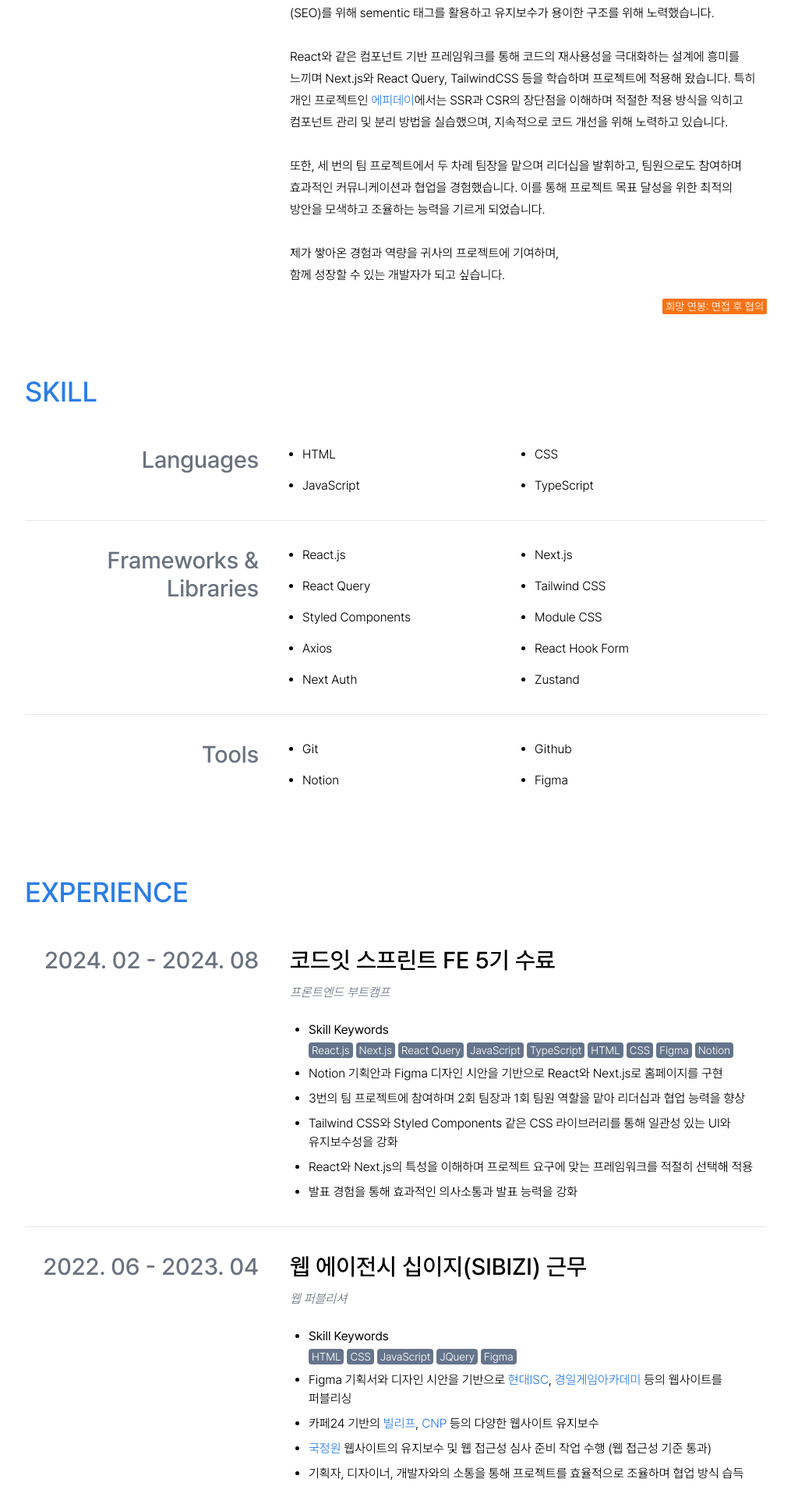
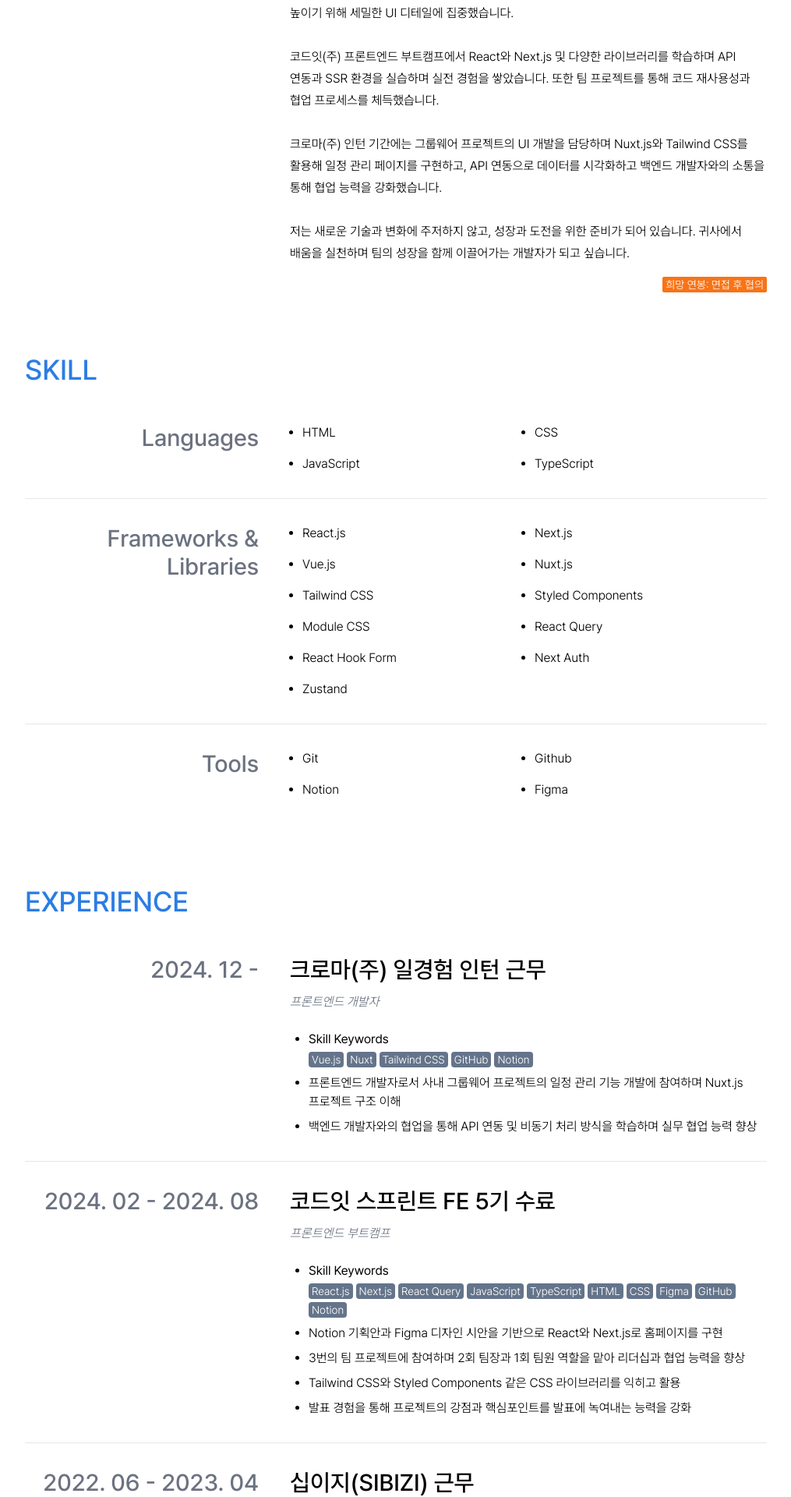
Before and after one commit to O-daeun/portfolio, a Next.js app: page /resume in a window 1280 px wide. Shown: the part 707-2627 px from the top of the page at 78% size, without its empty margins (132-1147 px from the left). Built offline with nearby package versions, Linux system fonts and the light colour scheme.

Commit message:
feat: 인턴 근무 내용 추가

```diff
--- a/components/main-section.tsx
+++ b/components/main-section.tsx
@@ -37,13 +37,11 @@ export default function MainSection({ isMain }: Props) {
             </>
           ) : (
             <p className="text-[21px] ss:text-2xl">
-              <span className="leading-[1.6]">코드 한 줄 한 줄에 제 열정을 담아,</span>
+              <span className="leading-[1.6]">어느 한 곳에 머무르지 않고</span>
               <br />
-              <span className="leading-[1.6]">더 나은 경험을 만드는 개발자가 되겠습니다.</span>
+              <span className="leading-[1.6]">항상 배우고 성장할 준비가 되어있습니다.</span>
               <br />
-              <span className="leading-[1.6]">함께 성장할 기회를 기대하며</span>
-              <br />
-              <span className="leading-[1.6]">만나 뵙기를 바랍니다.</span>
+              <span className="leading-[1.6]">무엇이든 맡겨만 주시면 해내겠습니다.</span>
             </p>
           )}
         </h1>
--- a/components/pages/resume-page/experience-section.tsx
+++ b/components/pages/resume-page/experience-section.tsx
@@ -2,6 +2,16 @@ import BlankLink from '@/components/blank-link';
 import SectionTitle from './section-title';
 
 const EXPERIENCE_LIST = [
+  {
+    title: '크로마(주) 일경험 인턴 근무',
+    subTitle: '프론트엔드 개발자',
+    period: '2024. 12 -',
+    skillList: ['Vue.js', 'Nuxt', 'Tailwind CSS', 'GitHub', 'Notion'],
+    contentsList: [
+      '프론트엔드 개발자로서 사내 그룹웨어 프로젝트의 일정 관리 기능 개발에 참여하며 Nuxt.js 프로젝트 구조 이해',
+      '백엔드 개발자와의 협업을 통해 API 연동 및 비동기 처리 방식을 학습하며 실무 협업 능력 향상',
+    ],
+  },
   {
     title: '코드잇 스프린트 FE 5기 수료',
     subTitle: '프론트엔드 부트캠프',
@@ -15,19 +25,19 @@ const EXPERIENCE_LIST = [
       'HTML',
       'CSS',
       'Figma',
+      'GitHub',
       'Notion',
     ],
     contentsList: [
       'Notion 기획안과 Figma 디자인 시안을 기반으로 React와 Next.js로 홈페이지를 구현',
       '3번의 팀 프로젝트에 참여하며 2회 팀장과 1회 팀원 역할을 맡아 리더십과 협업 능력을 향상',
-      'Tailwind CSS와 Styled Components 같은 CSS 라이브러리를 통해 일관성 있는 UI와 유지보수성을 강화',
-      'React와 Next.js의 특성을 이해하며 프로젝트 요구에 맞는 프레임워크를 적절히 선택해 적용',
-      '발표 경험을 통해 효과적인 의사소통과 발표 능력을 강화',
+      'Tailwind CSS와 Styled Components 같은 CSS 라이브러리를 익히고 활용',
+      '발표 경험을 통해 프로젝트의 강점과 핵심포인트를 발표에 녹여내는 능력을 강화',
     ],
   },
   {
-    title: '웹 에이전시 십이지(SIBIZI) 근무',
-    subTitle: '웹 퍼블리셔',
+    title: '십이지(SIBIZI) 근무',
+    subTitle: '웹 에이전시 / 웹 퍼블리셔',
     period: '2022. 06 - 2023. 04',
     skillList: ['HTML', 'CSS', 'JavaScript', 'JQuery', 'Figma'],
     contentsList: [
--- a/components/pages/resume-page/introduce-section.tsx
+++ b/components/pages/resume-page/introduce-section.tsx
@@ -6,32 +6,31 @@ export default function IntroduceSection() {
     <section className="mt-16 flex flex-col gap-6 sm:mt-20 sm:flex-row sm:gap-10">
       <SectionTitle className="w-[300px] shrink-0">INTRODUCE</SectionTitle>
       <div className="font-light leading-[1.75]">
-        웹 퍼블리셔로서 쌓아온 CSS와 HTML의 탄탄한 기본기, 웹 표준에 대한 깊은 이해를 바탕으로
-        프론트엔드 역량을 키워나가고 있습니다.
+        웹 퍼블리셔로서 다져온 CSS·HTML 기본기를 바탕으로 Vue와 React 등 최신 프레임워크를 빠르게
+        익히며 프론트엔드 역량을 쌓아왔습니다.
         <br />
-        <br />웹 에이전시 근무 중 <BlankLink href="https://hyundai-isc.com">
-          현대ISC
-        </BlankLink>, <BlankLink href="https://www.kiweb.or.kr">경일게임아카데미</BlankLink> 등의
-        웹사이트 퍼블리싱 작업을 전담하며, 기획안과 디자인 시안을 반영한 반응형 웹 구현과 세밀한
-        스타일링에 집중했습니다. 이 과정에서 기획자, 디자이너, 개발자와 지속적으로 소통하며
-        웹사이트의 완성도를 높였으며, 검색엔진 최적화(SEO)를 위해 sementic 태그를 활용하고
-        유지보수가 용이한 구조를 위해 노력했습니다.
+        <br />웹 에이전시 십이지(주) 근무 당시{' '}
+        <BlankLink href="https://hyundai-isc.com">현대ISC</BlankLink>와{' '}
+        <BlankLink href="https://www.kiweb.or.kr">경일게임아카데미</BlankLink> 웹사이트 퍼블리싱을
+        전담하며, 기획자·디자이너·개발자와 협업해 반응형 웹 구현과 SEO 최적화에 기여했습니다. 특히
+        반복되는 코드 작업을 효율화하기 위해 자주 쓰는 코드를 정리해 재사용성을 높였으며, 프로젝트
+        완성도를 높이기 위해 세밀한 UI 디테일에 집중했습니다.
         <br />
         <br />
-        React와 같은 컴포넌트 기반 프레임워크를 통해 코드의 재사용성을 극대화하는 설계에 흥미를
-        느끼며 Next.js와 React Query, TailwindCSS 등을 학습하며 프로젝트에 적용해 왔습니다. 특히
-        개인 프로젝트인 <BlankLink href="https://epiday.vercel.app/">에피데이</BlankLink>
-        에서는 SSR과 CSR의 장단점을 이해하며 적절한 적용 방식을 익히고 컴포넌트 관리 및 분리 방법을
-        실습했으며, 지속적으로 코드 개선을 위해 노력하고 있습니다.
+        코드잇(주) 프론트엔드 부트캠프에서 React와 Next.js 및 다양한 라이브러리를 학습하며 API
+        연동과 SSR 환경을 실습하며 실전 경험을 쌓았습니다. 또한 팀 프로젝트를 통해 코드 재사용성과
+        협업 프로세스를 체득했습니다.
+        {/* 이 부분 수정해보자 */}
         <br />
         <br />
-        또한, 세 번의 팀 프로젝트에서 두 차례 팀장을 맡으며 리더십을 발휘하고, 팀원으로도 참여하며
-        효과적인 커뮤니케이션과 협업을 경험했습니다. 이를 통해 프로젝트 목표 달성을 위한 최적의
-        방안을 모색하고 조율하는 능력을 기르게 되었습니다.
+        크로마(주) 인턴 기간에는 그룹웨어 프로젝트의 UI 개발을 담당하며 Nuxt.js와 Tailwind CSS를
+        활용해 일정 관리 페이지를 구현하고, API 연동으로 데이터를 시각화하고 백엔드 개발자와의
+        소통을 통해 협업 능력을 강화했습니다.
         <br />
         <br />
-        제가 쌓아온 경험과 역량을 귀사의 프로젝트에 기여하며, <br className="hidden sm:block" />{' '}
-        함께 성장할 수 있는 개발자가 되고 싶습니다.
+        저는 새로운 기술과 변화에 주저하지 않고, 성장과 도전을 위한 준비가 되어 있습니다. 귀사에서
+        배움을 실천하며 팀의 성장을 함께 이끌어가는 개발자가 되고 싶습니다.
+        {/* <br className="hidden sm:block" /> */}
         <div className="mt-4 flex justify-end">
           <div className="w-fit rounded-sm bg-orange-500 px-1 text-sm font-light text-white">
             희망 연봉: 면접 후 협의
--- a/components/pages/resume-page/profile-section.tsx
+++ b/components/pages/resume-page/profile-section.tsx
@@ -21,8 +21,8 @@ export default function ProfileSection() {
         <ProfileLinks />
         <div className="mt-2 flex w-full items-center gap-4 rounded-lg bg-gray-200/80 p-4 sm:mt-0">
           <p className="text-sm sm:text-base">
-            웹 퍼블리셔 경험을 기반으로 섬세한 스타일링과 안정적이고 유지보수 가능한 코드를
-            작성하며, 항상 새로운 기술을 배우기 위해 노력하고 있습니다.
+            웹 퍼블리셔로 시작하여 웹 개발로 커리어를 이어오고 있습니다. <br />
+            개발자로서 한계를 두지 않고 계속 성장하고 싶습니다.
           </p>
         </div>
       </div>
--- a/components/pages/resume-page/project-section.tsx
+++ b/components/pages/resume-page/project-section.tsx
@@ -5,6 +5,18 @@ import { RiProfileLine } from 'react-icons/ri';
 import SectionTitle from './section-title';
 
 const PROJECT_LIST = [
+  {
+    title: '크로마(주) 사내 그룹웨어',
+    subTitle: '프론트엔드 개발 참여',
+    period: '2024. 12 -',
+    contributionRate: 70,
+    skillList: ['Nuxt.js', 'Vue.js', 'interact.js', 'Tailwind CSS'],
+    contentsList: [
+      'Nuxt.js 기반 컴포넌트 및 UI 구현, API 연동을 통해 백엔드 데이터 시각화',
+      'interact.js 라이브러리를 활용해 일정 드래그 및 리사이즈 기능으로 직관적인 일정 조정 기능 개발',
+      '협업 도구(Notion, GitHub)를 활용한 업무 관리 및 코드 리뷰',
+    ],
+  },
   {
     title: 'Epiday',
     subTitle: '홈페이지 프론트엔드 개발 개인 프로젝트',
@@ -86,9 +98,11 @@ export default function ProjectSection() {
               <div className="mb-3 flex items-center gap-5">
                 <h3 className="text-2xl font-medium sm:text-3xl">{project.title}</h3>
                 <div className="flex items-center gap-2">
-                  <BlankLink href={project.url}>
-                    <FaExternalLinkAlt className="size-4" />
-                  </BlankLink>
+                  {project.url && (
+                    <BlankLink href={project.url}>
+                      <FaExternalLinkAlt className="size-4" />
+                    </BlankLink>
+                  )}
                   {project.github && (
                     <BlankLink href={project.github}>
                       <FaGithub className="size-[18px]" />
--- a/components/pages/resume-page/skill-section.tsx
+++ b/components/pages/resume-page/skill-section.tsx
@@ -15,11 +15,12 @@ const SKILL_LIST = [
     list: [
       'React.js',
       'Next.js',
-      'React Query',
+      'Vue.js',
+      'Nuxt.js',
       'Tailwind CSS',
       'Styled Components',
       'Module CSS',
-      'Axios',
+      'React Query',
       'React Hook Form',
       'Next Auth',
       'Zustand',
```
